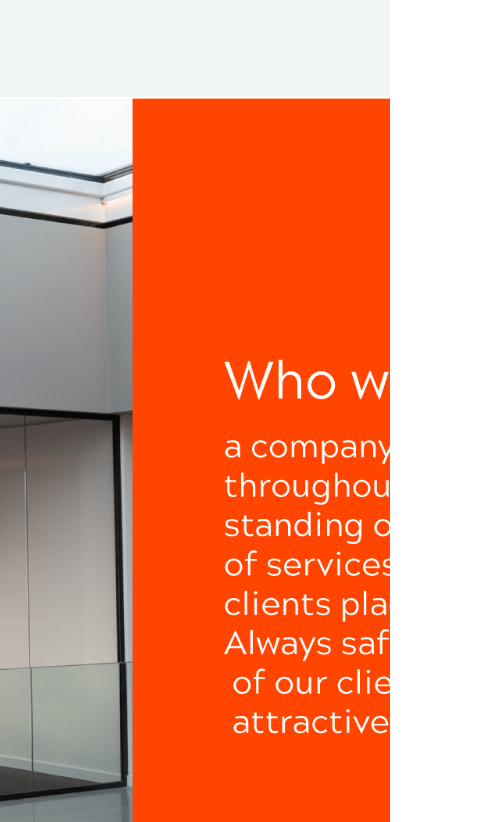
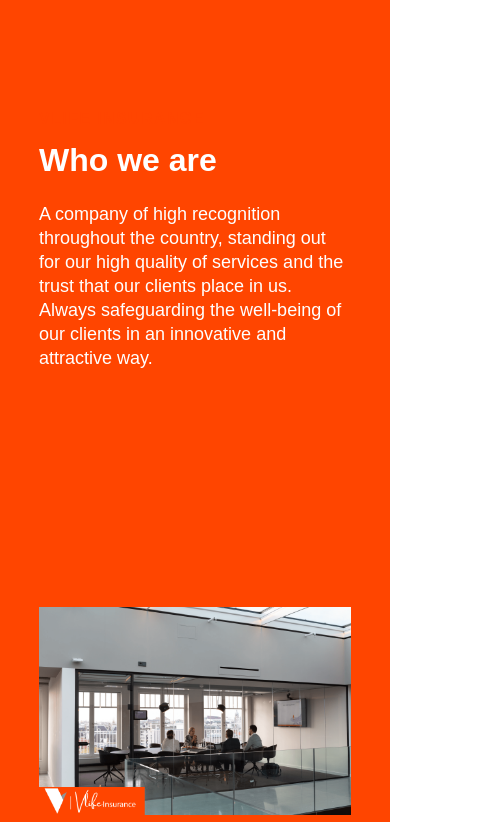
Before and after one commit to axavila/insurance, a React (Create React App) app in the folder insurance/: page /about in a window 390 px wide. Shown: the part 1802-2624 px from the top of the page, 480 px wide, since content can reach past the window. Built offline with nearby package versions, Linux system fonts and the light colour scheme.

Commit message:
responsive

```diff
--- a/insurance/src/components/Contact/ContactElements.js
+++ b/insurance/src/components/Contact/ContactElements.js
@@ -14,6 +14,16 @@ export const Container1 = styled.div`
     z-index: 1;
     background-position: relative;
     background-size: cover;
+
+
+    /* @media screen and (max-width: 400px) {
+        padding: 32px 32px;
+        height: 100vh;
+
+    } */
+
+
+
     /* background: linear-gradient(to right, rgba(0,0,0,0.7), rgba(0,0,0,0.1)), url(${ImgBg}) no-repeat fixed;
     min-height: 692px;
     /* position: fixed; */
@@ -65,9 +75,10 @@ export const FormWrap = styled.div`
     grid-gap: 16px;
     padding: 0 50px;
 
-    @media screen and (max-width: 400px) {
-        height: 80%;
-    }
+    /* @media screen and (max-width: 400px) {
+        height: 100%;
+        width: 100%;
+    } */
 `;
 
 export const Icon = styled(Link)`
@@ -92,6 +103,7 @@ export const FormContent = styled.div`
 
     @media screen and (max-width: 480px) {
         padding: 10px;
+
     }
 `;
 
@@ -128,6 +140,7 @@ export const Form1 = styled.form`
 
     @media screen and (max-width: 400px) {
         padding: 32px 32px;
+        width: 120%;
     }
 `;
 
@@ -147,7 +160,11 @@ export const Form2 = styled.form`
     box-shadow: 0 1px 3px rgba(0, 0, 0, 0.9); */
 
     @media screen and (max-width: 400px) {
-        padding: 32px 32px;
+        /* padding: 32px 32px; */
+        padding-top: 5rem;
+        padding-right: 10rem;
+        align-items: center;
+        justify-content: center;
     }
 `;
 export const FormH1 = styled.h1`
@@ -164,6 +181,11 @@ export const FormH11 = styled.h1`
     font-size: 40px;
     font-weight: 400;
     text-align: center;
+
+    @media screen and (max-width: 400px) {
+        font-size: 2rem;
+
+    }
 `;
 
 export const FormLabel = styled.label`
--- a/insurance/src/components/Contact/contact.js
+++ b/insurance/src/components/Contact/contact.js
@@ -52,7 +52,7 @@ const ContactP = () => {
 
                     {/* <Icon to="/insurance">Vlife</Icon> */}
                     <FormContent>
-                        <Form2>
+                    <Form2>
                             <FormH11><div>Contact Us<br /><br /><hr></hr></div></FormH11>
                         </Form2>
                         <Form1 onSubmit= {handleSubmit}>
@@ -96,10 +96,11 @@ const ContactP = () => {
 
 
 
-                {/* </FormWrap> */}
+
                 </InfoRow>
 
                 </InfoWrapper>
+                {/* </FormWrap> */}
             </Container1>
 
         </>
--- a/insurance/src/components/HeroSection/HeroElements.js
+++ b/insurance/src/components/HeroSection/HeroElements.js
@@ -103,6 +103,16 @@ font-size: 20px;
     position: relative;
     overflow: hidden;
 
+    @media screen and (max-width: 768px) {
+
+        height: 20rem;
+        width: 30rem;
+
+
+    }
+
+
+
 
 `;
 
@@ -123,6 +133,8 @@ export const HeroWrapper = styled.div`
     align-items: center;
     overflow: hidden;
     position: relative;
+
+
 `;
 
 export const HeroImage = styled.img`
@@ -143,4 +155,16 @@ export const HeroImage = styled.img`
     height: 100vh;
     object-fit: cover;
     background: no-repeat fixed;
+
+
+    @media screen and (max-width: 480px) {
+
+
+        height: 20rem;
+        width: 50rem;
+
+
+
+    }
+
 `;
--- a/insurance/src/components/HeroSection/index.js
+++ b/insurance/src/components/HeroSection/index.js
@@ -12,6 +12,9 @@ const HeroSection = styled.section `
     max-height: 1100px;
     position: relative;
     overflow: hidden;
+
+
+
 
 
 `;
@@ -77,8 +80,8 @@ const HeroContent = styled.div`
     color: #fff;
 
     h1 {
-        font-size: clamp(1rem, 8vw, 2rem);
-        font-weight: 400;
+        font-size: clamp(1rem, 8vw, 3rem);
+        font-weight: 600;
         text-transform: uppercase;
         text-shadow: 0px 0px 20px rgba(0,0,0,0.4);
         text-align: left;
--- a/insurance/src/components/InfoSection/Data.js
+++ b/insurance/src/components/InfoSection/Data.js
@@ -94,18 +94,18 @@ export const homeObjFive = {
 
 export const homeObjSix = {
     id: 'personal',
-    lightBg: false,
-    lightText: true,
-    lightTextDesc: true,
+    lightBg: true,
+    lightText: false,
+    lightTextDesc: false,
     topLine: 'Vlife Insurance',
-    headLine: 'Mision',
-    description: <div>A highly recognized company throughout the country, standing out for our high quality of services and the trust that our clients place in us. <br />Always safeguarding the well-being of our clients in an innovative and attractive way.</div>,
+    headLine: 'Who we are',
+    description: <div>A company of high recognition throughout the country, standing out for our high quality of services and the trust that our clients place in us. <br />Always safeguarding the well-being of our clients in an innovative and attractive way.</div>,
     buttonLabel: 'Learn More',
     imgStart: true,
     img: require ('../../images/datasix3.png').default,
     alt: 'data',
     dark: true,
     primary: true,
-    darkText: false
+    darkText: true
 
 };
--- a/insurance/src/components/InfoSection/InfoElements.js
+++ b/insurance/src/components/InfoSection/InfoElements.js
@@ -2,9 +2,10 @@ import styled from 'styled-components'
 
 export const InfoContainer = styled.div `
     color: #fff;
-    background: ${({lightBg}) => (lightBg ? '#010606' : '#eff5f1')};
+    background: ${({lightBg}) => (lightBg ? '#FF4500' : '#eff5f1')};
     @media screen and (max-width: 768px) {
         padding: 100px 0;
+        height: 170vh;
     }
 `
 
@@ -66,7 +67,7 @@ export const Heading = styled.h1 `
     font-size: 48px;
     line-height: 1.1;
     font-weight: 600;
-    color: ${({lightText}) => (lightText ? '#FF4500' : '#010606')};
+    color: ${({lightText}) => (lightText ? '#FF4500' : '#FFFFFF')};
 
     @media screen and (max-width: 480px) {
         font-size: 32px;
@@ -78,7 +79,7 @@ export const Subtitle = styled.p `
     margin-bottom: 35px;
     font-size: 18px;
     line-height: 24px;
-    color: ${({darkText}) => (darkText ? '#fff' : '#517664' )};
+    color: ${({darkText}) => (darkText ? '#FFFFFF' : '#517664' )};
 
 `
 
@@ -91,10 +92,16 @@ export const BtnWrap = styled.div `
 export const ImgWrap = styled.div `
     max-width: 555px;
     height: 100%;
-`
+`;
+
+export const ImgWrap2 = styled.div `
+    max-width: 700px;
+    overflow: hidden;
+
+`;
 
 export const Img = styled.img `
     width: 100%;
     margin: 0 0 10px 0;
-    padding-rght: 0;
+    padding-right: 0;
 `;
--- /dev/null
+++ b/insurance/src/components/InfoSection/index2.js
@@ -0,0 +1,46 @@
+import React from 'react';
+import {Button} from '../ButtonElements';
+import { InfoContainer, InfoWrapper, InfoRow, Column1, Column2, TextWrapper, TopLine, Heading, Subtitle, BtnWrap, ImgWrap2, Img } from './InfoElements';
+
+
+const InfoSection2 = ({lightBg, id, imgStart, topLine, lightText, headLine, darkText, description, buttonLabel, img, alt, primary, dark, dark2, description1, description2}) => {
+    return (
+        <>
+        <InfoContainer lightBg={lightBg} id={id}>
+            <InfoWrapper>
+                <InfoRow imgStart={imgStart}>
+                    <Column1>
+                    <TextWrapper>
+                        <TopLine>{topLine}</TopLine>
+                        <Heading lightText={lightText}>{headLine}</Heading>
+                        <Subtitle darkText={darkText}>{description}</Subtitle>
+                        <Subtitle darkText={darkText}>{description1}</Subtitle>
+                        <Subtitle darkText={darkText}>{description2}</Subtitle>
+                        {/* <BtnWrap>
+                            <Button to="home"
+                            smooth={true}
+                            duration={500}
+                            spy={true}
+                            exact="true"
+                            offset={-80}
+                            primary={primary ? 1 : 0}
+                            dark={dark ? 1 : 0}
+                            dark2={dark2 ? 1 : 0}
+                            >{buttonLabel}</Button>
+                        </BtnWrap> */}
+                    </TextWrapper>
+                    </Column1>
+                    <Column2>
+                        <ImgWrap2>
+                        <Img src={img} alt={alt}/>
+                        </ImgWrap2>
+                    </Column2>
+                </InfoRow>
+            </InfoWrapper>
+        </InfoContainer>
+
+        </>
+    )
+}
+
+export default InfoSection2
--- a/insurance/src/components/Navbar/NavbarElements.js
+++ b/insurance/src/components/Navbar/NavbarElements.js
@@ -85,6 +85,20 @@ export const MobileIcon = styled.div `
         color: #fff;
 
     }
+
+    @media screen and (max-width: 400px) {
+        display: block;
+        position: absolute;
+        top: 0;
+        right: 0;
+        transform: translate(-100%, 60%);
+        font-size: 1.8rem;
+        cursor: pointer;
+        color: #fff;
+
+    }
+
+
 
 `
 
--- a/insurance/src/components/Services/ServicesElements.js
+++ b/insurance/src/components/Services/ServicesElements.js
@@ -9,7 +9,8 @@ export const ServicesContainer = styled.div `
     background: #010606;
 
     @media screen and (max-width: 768px) {
-        height: 1100px;
+        height: 170vh;
+        padding: 0px 0;
     }
 
     @media screen and (max-widht: 480px) {
@@ -32,7 +33,7 @@ export const ServicesWrapper = styled.div `
 
     @media screen and (max-width: 768px) {
         grid-template-columns: 1fr;
-        padding: 0 20px;
+        padding: 0px 100px;
     }
 `;
 
--- a/insurance/src/components/SideBar/SidebarElements.js
+++ b/insurance/src/components/SideBar/SidebarElements.js
@@ -6,7 +6,7 @@ import {FaTimes} from 'react-icons/fa';
 export const SidebarContainer = styled.aside `
     position: fixed;
     z-index: 999;
-    width: 100%;
+    width: 70%;
     height: 100%;
     background: #0d0d0d;
     display: grid;
--- a/insurance/src/pages/about.js
+++ b/insurance/src/pages/about.js
@@ -3,6 +3,7 @@ import Sidebar from '../components/SideBar';
 import Navbar from '../components/Navbar';
 import HeroSection from '../components/HeroSection';
 import InfoSection from '../components/InfoSection';
+import InfoSection2 from '../components/InfoSection/index2';
 import { homeObjFive, homeObjFour, homeObjOne, homeObjSix, homeObjThree, homeObjTwo } from '../components/InfoSection/Data';
 import Services from '../components/Services';
 import Footer from '../components/Footer';
@@ -30,8 +31,8 @@ const Aboutus = () => {
             {/* <HeroSection /> */}
             <SectionAbout />
             <InfoSection {...homeObjFive}/>
-
-            <SectionAbout2 />
+            <InfoSection2 {...homeObjSix}/>
+            {/* <SectionAbout2 /> */}
             <Footer/>
 
         </>
--- a/insurance/src/pages/index.js
+++ b/insurance/src/pages/index.js
@@ -27,13 +27,13 @@ const Home = () => {
             <Sidebar isOpen={isOpen} toggle={toggle} />
             <Navbar toggle={toggle} />
             <Hero slides={SliderData} />
-            {/* <Hero slides={SliderData}/> */}
+
             <InfoSection {...homeObjFour}/>
-            {/* <InfoSection {...homeObjTwo}/> */}
+
             <Services/>
             <InfoSection {...homeObjOne}/>
 
-            {/* <InfoSection {...homeObjThree}/> */}
+
             <ContactP />
             <Footer/>
 
```
Also changed, not shown: 1 other file (tests, documents, lock files or other folders).
